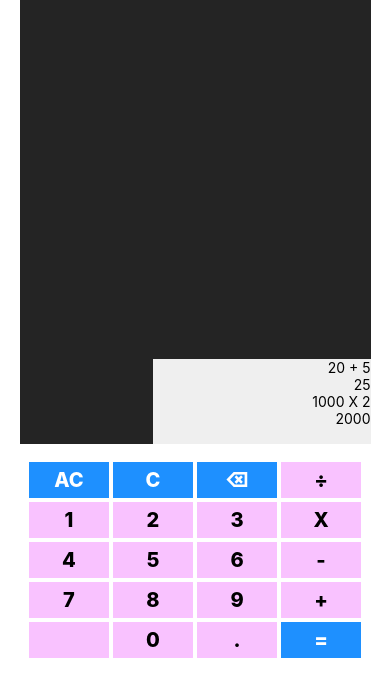
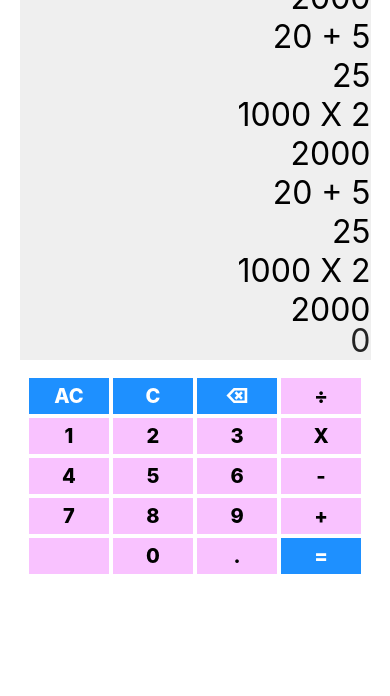
Before and after one commit to mrChernicharo/my-calculator, a React Native app: screen / in a window 390 px wide. Shown: the top 696 px of the page. Built offline with nearby package versions, Linux system fonts and the light colour scheme.

Commit message:
programmatic scroll

```diff
--- a/src/components/Statement.js
+++ b/src/components/Statement.js
@@ -7,7 +7,13 @@ const Statement = ({ statement, index }) => {
 	// console.log(statement);
 	return (
 		<View>
-			<Text>{statement}</Text>
+			<Text
+				style={{
+					fontSize: 32,
+				}}
+			>
+				{statement}
+			</Text>
 		</View>
 	);
 };
--- a/src/components/Visor.js
+++ b/src/components/Visor.js
@@ -1,46 +1,78 @@
-import React from 'react';
-import { StyleSheet, Platform } from 'react-native';
-import { ScrollView, TextInput, } from 'react-native-gesture-handler';
+import React, { useEffect, useRef } from 'react';
+import { StyleSheet, View } from 'react-native';
+import { ScrollView, TextInput } from 'react-native-gesture-handler';
 import Statement from './Statement';
 
 const Visor = ({ currentStatement, statements }) => {
-	console.log(Platform.OS)
+	// console.log(Platform.OS);
+
+	// const [y, setY] = useState(240);
+	// const y = useRef(240);
+	const scrollViewRef = useRef(null);
+
+	// viewConfig.validAttributes.style
+
+	useEffect(() => {
+		const interval = setInterval(() => {
+			if (scrollViewRef.current) {
+				let rand = Math.random() * 200;
+
+				scrollViewRef.current.scrollTo({
+					y: rand,
+					animate: true,
+				});
+
+				console.log(rand);
+			}
+		}, 1000);
+
+		return () => {
+			clearInterval(interval);
+		};
+	}, []);
 
 	return (
-		<ScrollView
-			contentContainerStyle={styles.visor}
-			style={styles.container}
-		>
-			<>
+		<View style={styles.container}>
+			<ScrollView
+				ref={scrollViewRef}
+				contentContainerStyle={styles.visor}
+			>
 				{statements.map((statement, i) => (
 					<Statement key={i} statement={statement} index={i} />
 				))}
-			</>
+			</ScrollView>
 			<TextInput
+				style={styles.input}
 				editable={false}
 				selectTextOnFocus={false}
 				value={currentStatement}
 			/>
-		</ScrollView>
+		</View>
 	);
 };
 
 const styles = StyleSheet.create({
 	container: {
-		height: 260,
+		height: 360,
 		width: '90%',
-		backgroundColor: '#242424',
+		// backgroundColor: '#242424',
+		backgroundColor: '#efefef',
+
 		marginBottom: 16,
-		fontSize: 32,
 	},
 	visor: {
 		backgroundColor: '#efefef',
-		position: 'absolute',
+		// position: 'absolute',
 		bottom: 0,
 		right: 0,
 		height: 'auto',
 		alignItems: 'flex-end',
+	},
+	input: {
+		backgroundColor: '#efefef',
+		color: '#242424',
 		fontSize: 32,
+		textAlign: 'right',
 	},
 });
 
--- a/src/screens/Main.js
+++ b/src/screens/Main.js
@@ -5,8 +5,24 @@ import Visor from '../components/Visor';
 import { handleStatement } from '../lib/helpers';
 
 const Main = () => {
-	const [currentStatement, setCurrentStatement] = useState('');
+	const [currentStatement, setCurrentStatement] = useState('0');
 	const [statements, setStatements] = useState([
+		'20 + 5',
+		'25',
+		'1000 X 2',
+		'2000',
+		'20 + 5',
+		'25',
+		'1000 X 2',
+		'2000',
+		'20 + 5',
+		'25',
+		'1000 X 2',
+		'2000',
+		'20 + 5',
+		'25',
+		'1000 X 2',
+		'2000',
 		'20 + 5',
 		'25',
 		'1000 X 2',
@@ -24,15 +40,12 @@ const Main = () => {
 			setCurrentStatement,
 			setStatements
 		);
+
+		//scroll up
 	}
-
-	// useEffect(() => {
-	// setTimeout(() => setPrevStatement(s => currentStatement), 1000);
-	// }, [prevStatement]);
 
 	useEffect(() => {
 		console.log('currentStatement', currentStatement);
-		// setTimeout(() => setPrevStatement(s => currentStatement), 1000);
 	}, [currentStatement]);
 	return (
 		<SafeAreaView style={styles.container}>
```
